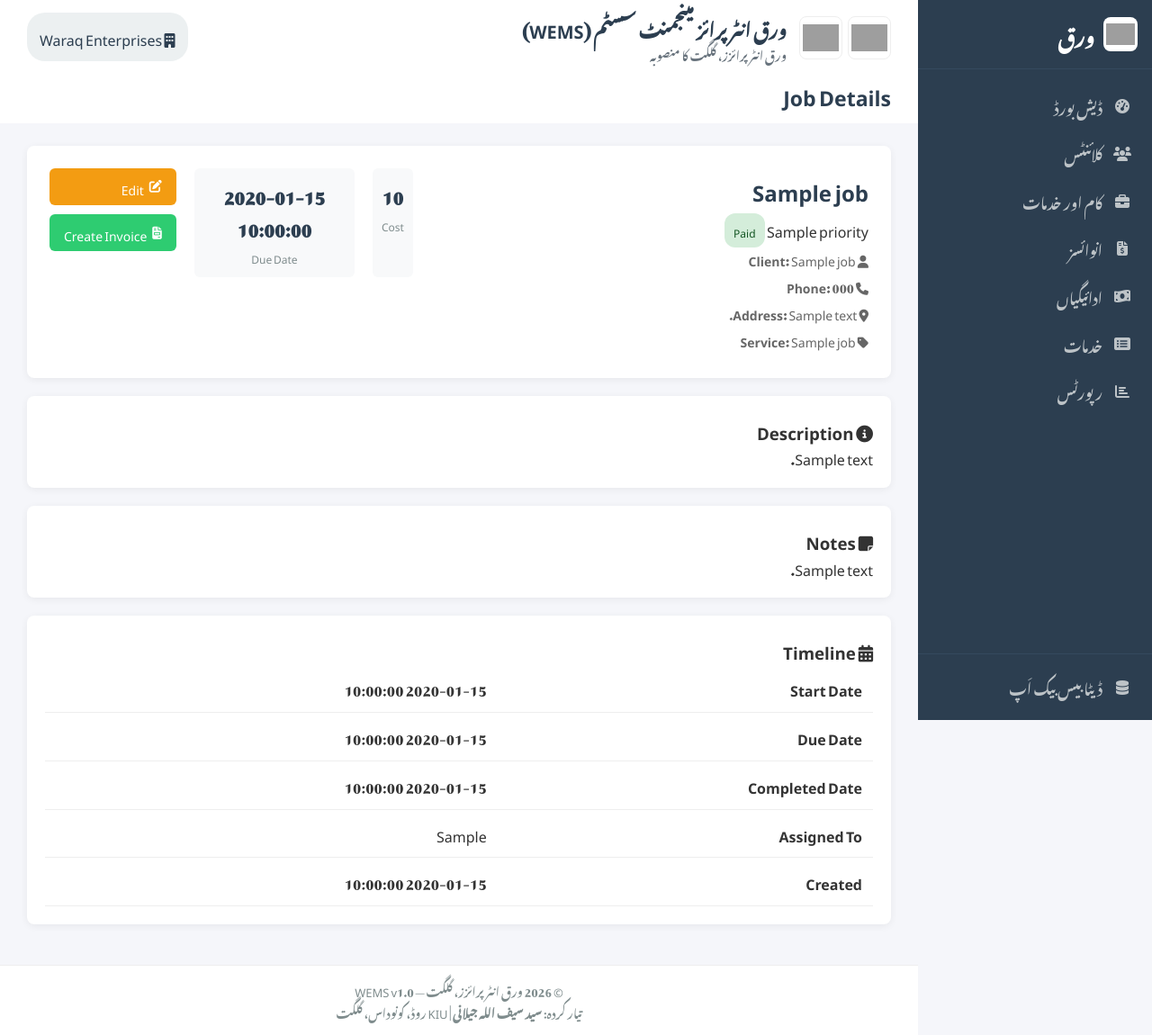
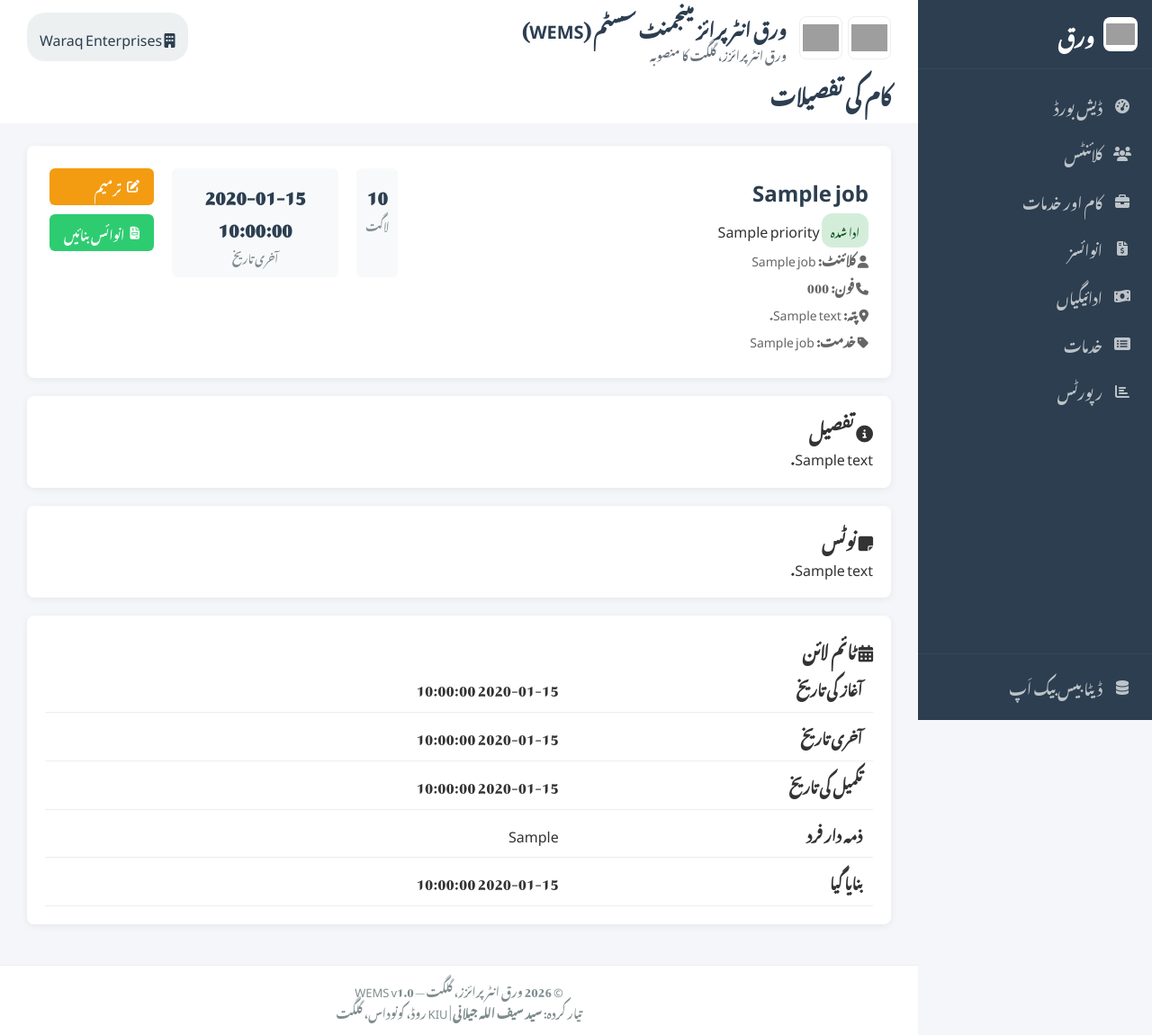
Before and after one commit to xl8saif/WEMS, a Flask app: template templates/jobs/detail.html in a window 1280 px wide. Shown: the whole page at 90% size. Run offline with Flask 3, Linux system fonts and the light colour scheme; the template is opened without the code that fills it: most values are stand-ins (such as "Sample title", 1, 10 or a date in 2020); grey boxes are pictures that could not be loaded.

Commit message:
Localize job detail page to Urdu

```diff
--- a/templates/jobs/detail.html
+++ b/templates/jobs/detail.html
@@ -1,53 +1,9 @@
 {% extends "base.html" %}
-
-{% block title %}{{ job.job_title }} - WEMS{% endblock %}
-{% block page_title %}Job Details{% endblock %}
-
+{% block title %}{{ job.job_title }} — WEMS{% endblock %}
+{% block page_title %}کام کی تفصیلات{% endblock %}
 {% block content %}
-<div class="detail-header">
-    <div class="detail-info">
-        <h2>{{ job.job_title }}</h2>
-        <span class="status-badge status-{{ job.status|lower|replace(' ', '-') }}">{{ job.status }}</span>
-        <span class="priority-badge priority-{{ job.priority|lower }}">{{ job.priority }}</span>
-        <p><i class="fas fa-user"></i> <strong>Client:</strong> {{ job.client_name }}</p>
-        <p><i class="fas fa-phone"></i> <strong>Phone:</strong> {{ job.client_phone or 'N/A' }}</p>
-        <p><i class="fas fa-map-marker-alt"></i> <strong>Address:</strong> {{ job.client_address or 'N/A' }}</p>
-        <p><i class="fas fa-tag"></i> <strong>Service:</strong> {{ job.service_name or 'Custom Job' }}</p>
-    </div>
-    <div class="detail-stats">
-        <div class="mini-stat">
-            <span class="mini-stat-value">{{ "{:,.0f}".format(job.cost) }}</span>
-            <span class="mini-stat-label">Cost</span>
-        </div>
-        <div class="mini-stat">
-            <span class="mini-stat-value">{{ job.due_date or 'N/A' }}</span>
-            <span class="mini-stat-label">Due Date</span>
-        </div>
-    </div>
-    <div class="detail-actions">
-        <a href="{{ url_for('job_edit', id=job.id) }}" class="btn btn-warning"><i class="fas fa-edit"></i> Edit</a>
-        <a href="{{ url_for('invoice_create') }}?job_id={{ job.id }}" class="btn btn-success"><i class="fas fa-file-invoice"></i> Create Invoice</a>
-    </div>
-</div>
-
-<div class="card">
-    <h3><i class="fas fa-info-circle"></i> Description</h3>
-    <p>{{ job.description or 'No description provided.' }}</p>
-</div>
-
-<div class="card">
-    <h3><i class="fas fa-sticky-note"></i> Notes</h3>
-    <p>{{ job.notes or 'No notes.' }}</p>
-</div>
-
-<div class="card">
-    <h3><i class="fas fa-calendar-alt"></i> Timeline</h3>
-    <table class="data-table">
-        <tr><td><strong>Start Date</strong></td><td>{{ job.start_date or 'Not set' }}</td></tr>
-        <tr><td><strong>Due Date</strong></td><td>{{ job.due_date or 'Not set' }}</td></tr>
-        <tr><td><strong>Completed Date</strong></td><td>{{ job.completed_date or 'Not completed' }}</td></tr>
-        <tr><td><strong>Assigned To</strong></td><td>{{ job.assigned_to or 'Unassigned' }}</td></tr>
-        <tr><td><strong>Created</strong></td><td>{{ job.created_at }}</td></tr>
-    </table>
-</div>
+<div class="detail-header"><div class="detail-info"><h2>{{ job.job_title }}</h2><span class="status-badge status-{{ job.status|lower|replace(' ', '-') }}">{{ status_labels.get(job.status, job.status) }}</span> <span class="priority-badge priority-{{ job.priority|lower }}">{{ priority_labels.get(job.priority, job.priority) }}</span><p><i class="fas fa-user"></i> <strong>کلائنٹ:</strong> {{ job.client_name }}</p><p><i class="fas fa-phone"></i> <strong>فون:</strong> {{ job.client_phone or 'دستیاب نہیں' }}</p><p><i class="fas fa-map-marker-alt"></i> <strong>پتہ:</strong> {{ job.client_address or 'دستیاب نہیں' }}</p><p><i class="fas fa-tag"></i> <strong>خدمت:</strong> {{ job.service_name or 'کسٹم کام' }}</p></div><div class="detail-stats"><div class="mini-stat"><span class="mini-stat-value">{{ "{:,.0f}".format(job.cost) }}</span><span class="mini-stat-label">لاگت</span></div><div class="mini-stat"><span class="mini-stat-value">{{ job.due_date or 'مقرر نہیں' }}</span><span class="mini-stat-label">آخری تاریخ</span></div></div><div class="detail-actions"><a href="{{ url_for('job_edit', id=job.id) }}" class="btn btn-warning"><i class="fas fa-edit"></i> ترمیم</a><a href="{{ url_for('invoice_create') }}?job_id={{ job.id }}" class="btn btn-success"><i class="fas fa-file-invoice"></i> انوائس بنائیں</a></div></div>
+<div class="card"><h3><i class="fas fa-info-circle"></i> تفصیل</h3><p>{{ job.description or 'کوئی تفصیل فراہم نہیں کی گئی۔' }}</p></div>
+<div class="card"><h3><i class="fas fa-sticky-note"></i> نوٹس</h3><p>{{ job.notes or 'کوئی نوٹس نہیں۔' }}</p></div>
+<div class="card"><h3><i class="fas fa-calendar-alt"></i> ٹائم لائن</h3><table class="data-table"><tr><td><strong>آغاز کی تاریخ</strong></td><td>{{ job.start_date or 'مقرر نہیں' }}</td></tr><tr><td><strong>آخری تاریخ</strong></td><td>{{ job.due_date or 'مقرر نہیں' }}</td></tr><tr><td><strong>تکمیل کی تاریخ</strong></td><td>{{ job.completed_date or 'ابھی مکمل نہیں ہوا' }}</td></tr><tr><td><strong>ذمہ دار فرد</strong></td><td>{{ job.assigned_to or 'متعین نہیں' }}</td></tr><tr><td><strong>بنایا گیا</strong></td><td>{{ job.created_at }}</td></tr></table></div>
 {% endblock %}
```
